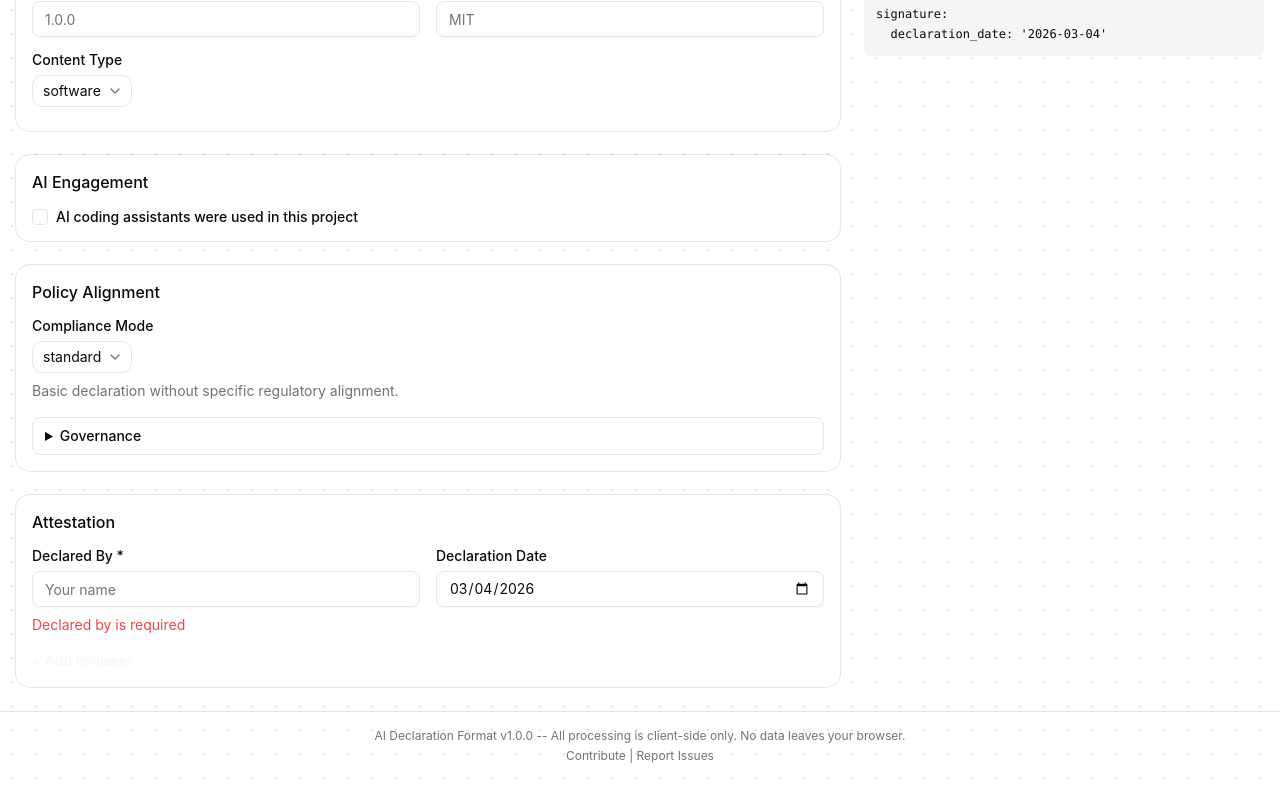
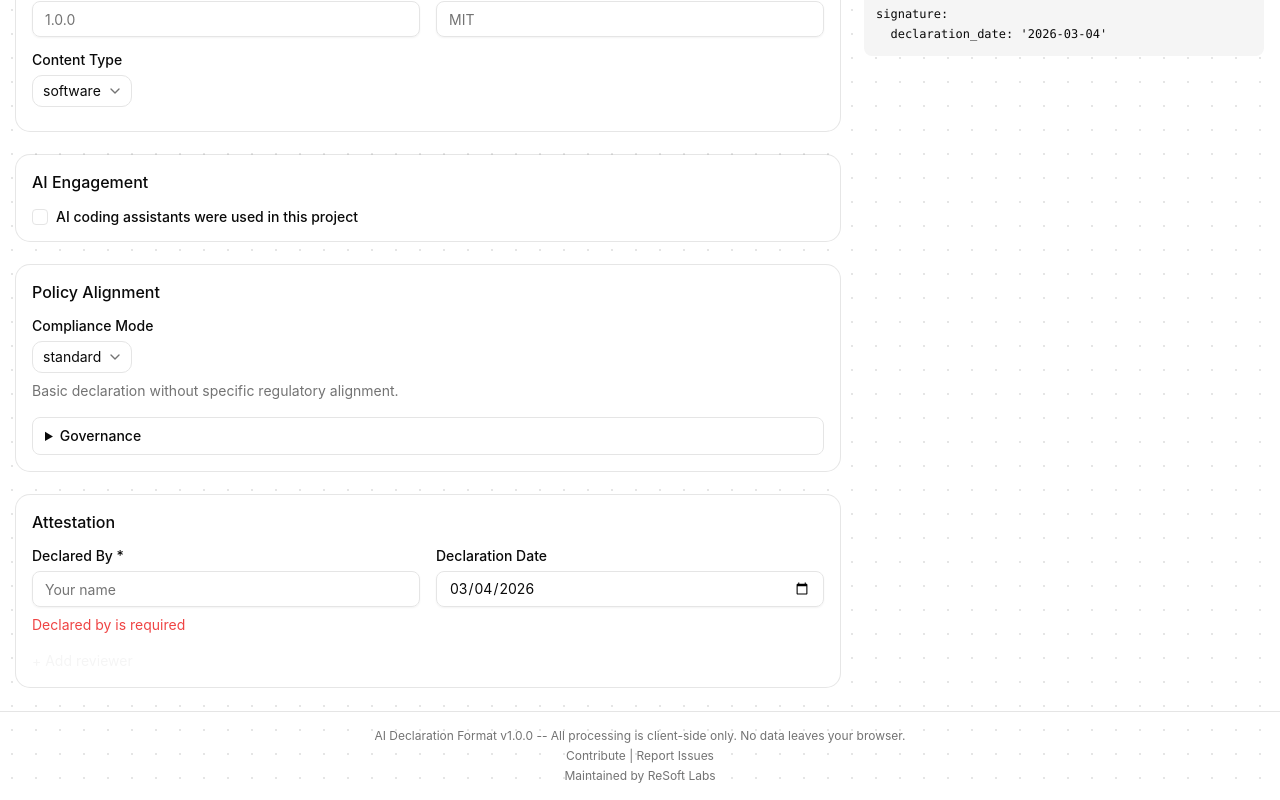
Before and after one commit to ai-declaration/web, a Next.js app: page /generator in a window 1280 px wide. Shown: the part 314-1114 px from the top of the page. Built offline with nearby package versions, Linux system fonts and the light colour scheme; a web font is replaced by a local one.

Commit message:
add maintained by line to footer

```diff
--- a/src/app/layout.tsx
+++ b/src/app/layout.tsx
@@ -44,6 +44,7 @@ export default function RootLayout({
               {" | "}
               <a href="https://github.com/ai-declaration/web/issues" className="hover:text-foreground">Report Issues</a>
             </p>
+            <p className="mt-1">Maintained by ReSoft Labs</p>
           </footer>
         </ThemeProvider>
       </body>
```
